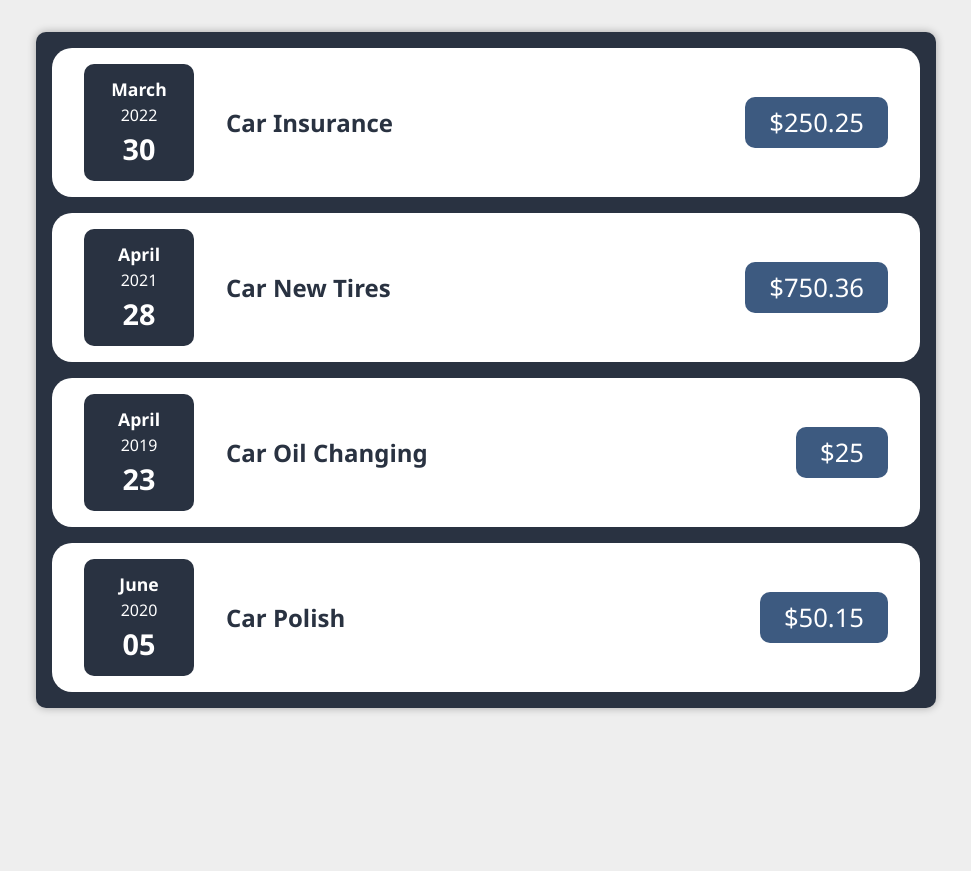
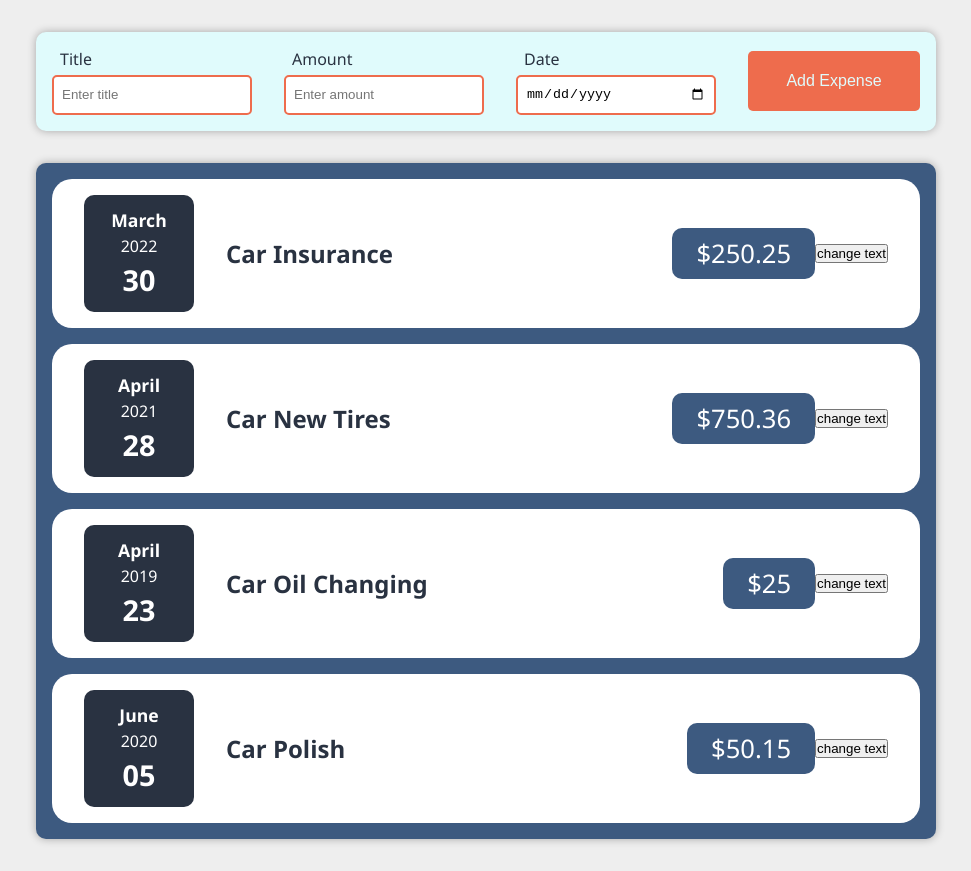
Before and after one commit to neautish/expense-tracker, a React (Create React App) app: page / in a window 1280 px wide. Shown: the whole page, without its empty margins (154-1125 px from the left). Before the commit the page ends 800 px from the top, so only its background shows below. Built offline with nearby package versions, Linux system fonts and the light colour scheme.

Commit message:
add events and lifting states up

```diff
--- a/src/App.js
+++ b/src/App.js
@@ -1,4 +1,6 @@
+import { useState } from "react";
 import Expenses from "./components/Expenses/Expenses";
+import NewExpense from "./components/NewExpense/NewExpense";
 
 function App() {
 	const expenses = [
@@ -24,9 +26,21 @@ function App() {
 		},
 	];
 
+	const [allExpenses, setAllExpenses] = useState(expenses);
+
+	const addExpenseHandler = function (expense) {
+		console.log(expense);
+
+		setAllExpenses(() => {
+			allExpenses.push(expense);
+		});
+		console.log(expenses);
+	};
+
 	return (
 		<div>
-			<Expenses items={expenses} />
+			<NewExpense onAddExpense={addExpenseHandler} />
+			<Expenses items={allExpenses} />
 		</div>
 	);
 }
--- a/src/components/Expenses/ExpenseItem.js
+++ b/src/components/Expenses/ExpenseItem.js
@@ -1,14 +1,25 @@
+import { useState } from "react";
 import ExpenseDate from "./ExpenseDate";
 import "./ExpenseItem.css";
 
 function ExpenseItem(props) {
+	// let title = props.title;
+	const [title, setTitle] = useState(props.title);
+
+	const clickHandler = function () {
+		console.log(title);
+		setTitle("title changed");
+		console.log(title);
+	};
+
 	return (
 		<div className="expense-item">
 			<ExpenseDate date={props.date} />
 			<div className="expense-item__description">
-				<h2>{props.title}</h2>
+				<h2>{title}</h2>
 				<div className="expense-item__price">${props.amount}</div>
 			</div>
+			<button onClick={clickHandler}>change text</button>
 		</div>
 	);
 }
--- a/src/components/Expenses/Expenses.css
+++ b/src/components/Expenses/Expenses.css
@@ -3,7 +3,7 @@
 	margin: 2rem auto;
 	padding: 1rem;
 	border-radius: 10px;
-	background-color: #293241;
+	background-color: #3d5a80;
 	box-shadow: 0 0 0.5rem rgba(0, 0, 0, 0.3);
 
 	display: flex;
--- /dev/null
+++ b/src/components/NewExpense/ExpenseForm.css
@@ -0,0 +1,53 @@
+.new-expense__form {
+	display: flex;
+	gap: 2rem;
+	justify-content: space-between;
+	align-items: center;
+	flex-wrap: wrap;
+}
+
+.new-expense__group {
+	flex: 1;
+	display: flex;
+	flex-direction: column;
+	justify-content: center;
+}
+
+.new-expense__group label {
+	margin-left: 0.5rem;
+	margin-bottom: 0.3rem;
+}
+
+.new-expense__group input {
+	height: 2.5rem;
+	border: 1px solid #98c1d9;
+	border-radius: 5px;
+	outline: none;
+	padding: 0 0.5rem;
+	min-width: 200px;
+}
+.new-expense__group input:invalid,
+.new-expense__group input:focus {
+	border: 2px solid #ee6c4d;
+}
+.new-expense__group input:valid {
+	border: 2px solid #076f24;
+}
+
+.new-expense__btn {
+	height: 60px;
+	background-color: #ee6c4d;
+	border: none;
+	outline: none;
+	border-radius: 5px;
+	cursor: pointer;
+	color: #e0fbfc;
+	padding: 1rem 2rem;
+	font-size: 1rem;
+}
+.new-expense__btn:hover {
+	background-color: #f1785a;
+}
+.new-expense__btn:focus {
+	background-color: #f26f4e;
+}
--- /dev/null
+++ b/src/components/NewExpense/ExpenseForm.js
@@ -0,0 +1,59 @@
+import React, { useState } from "react";
+
+import "./ExpenseForm.css";
+
+function ExpenseForm(props) {
+	const [title, setTitle] = useState("");
+	const [amount, setAmount] = useState("");
+	const [date, setDate] = useState("");
+
+	const titleChangeHandler = function (e) {
+		setTitle(e.target.value);
+	};
+	const amountChangeHandler = function (e) {
+		setAmount(e.target.value);
+	};
+	const dateChangeHandler = function (e) {
+		setDate(e.target.value);
+	};
+
+	const submitHandler = function (e) {
+		e.preventDefault();
+
+		const expenseData = {
+			title: title,
+			amount: amount,
+			date: new Date(date),
+		};
+
+		props.onSaveExpenseData(expenseData);
+
+		setTitle("");
+		setAmount("");
+		setDate("");
+	};
+
+	return (
+		<form className="new-expense__form" onSubmit={submitHandler}>
+			<div className="new-expense__group">
+				<label>Title</label>
+				<input type="text" placeholder="Enter title" required value={title} onChange={titleChangeHandler} />
+			</div>
+			<div className="new-expense__group">
+				<label>Amount</label>
+				<input type="number" min="1" step="1" placeholder="Enter amount" required value={amount} onChange={amountChangeHandler} />
+			</div>
+			<div className="new-expense__group">
+				<label>Date</label>
+				<input type="date" min="2020-01-01" max="2023-12-31" required value={date} onChange={dateChangeHandler} />
+			</div>
+			<div className="new-expense__group">
+				<button type="submit" className="new-expense__btn">
+					Add Expense
+				</button>
+			</div>
+		</form>
+	);
+}
+
+export default ExpenseForm;
--- /dev/null
+++ b/src/components/NewExpense/NewExpense.css
@@ -0,0 +1,9 @@
+.new-expense {
+	max-width: 900px;
+	margin: 2rem auto 0 auto;
+	padding: 1rem;
+	background-color: #e0fbfc;
+	border-radius: 10px;
+	color: #293241;
+	box-shadow: 0 0 0.5rem rgba(0, 0, 0, 0.3);
+}
--- /dev/null
+++ b/src/components/NewExpense/NewExpense.js
@@ -0,0 +1,24 @@
+import React from "react";
+
+import ExpenseForm from "./ExpenseForm";
+import "./NewExpense.css";
+
+function NewExpense(props) {
+	const SaveExpenseDataHandler = function (expense) {
+		// console.log(expenseData);
+		const expenseData = {
+			...expense,
+			id: Math.random().toString(),
+		};
+
+		props.onAddExpense(expenseData);
+	};
+
+	return (
+		<div className="new-expense">
+			<ExpenseForm onSaveExpenseData={SaveExpenseDataHandler} />
+		</div>
+	);
+}
+
+export default NewExpense;
```
